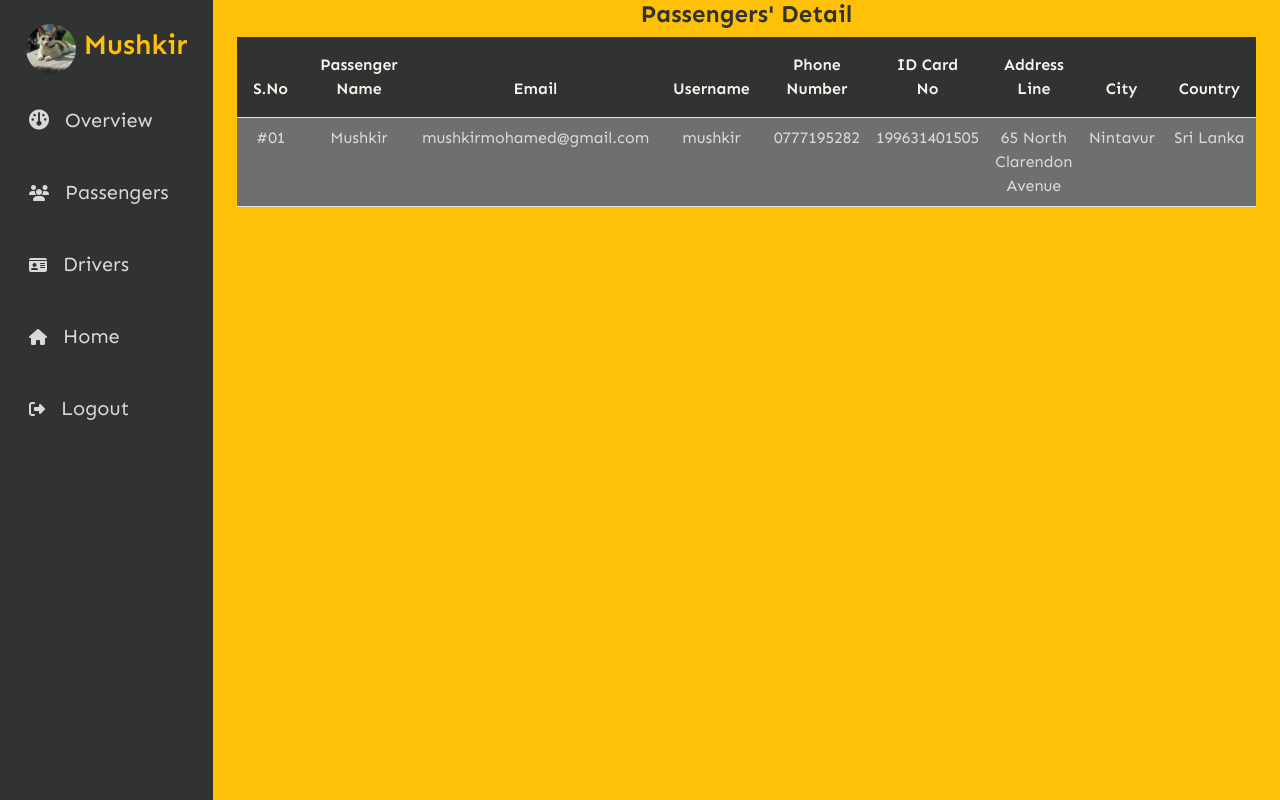
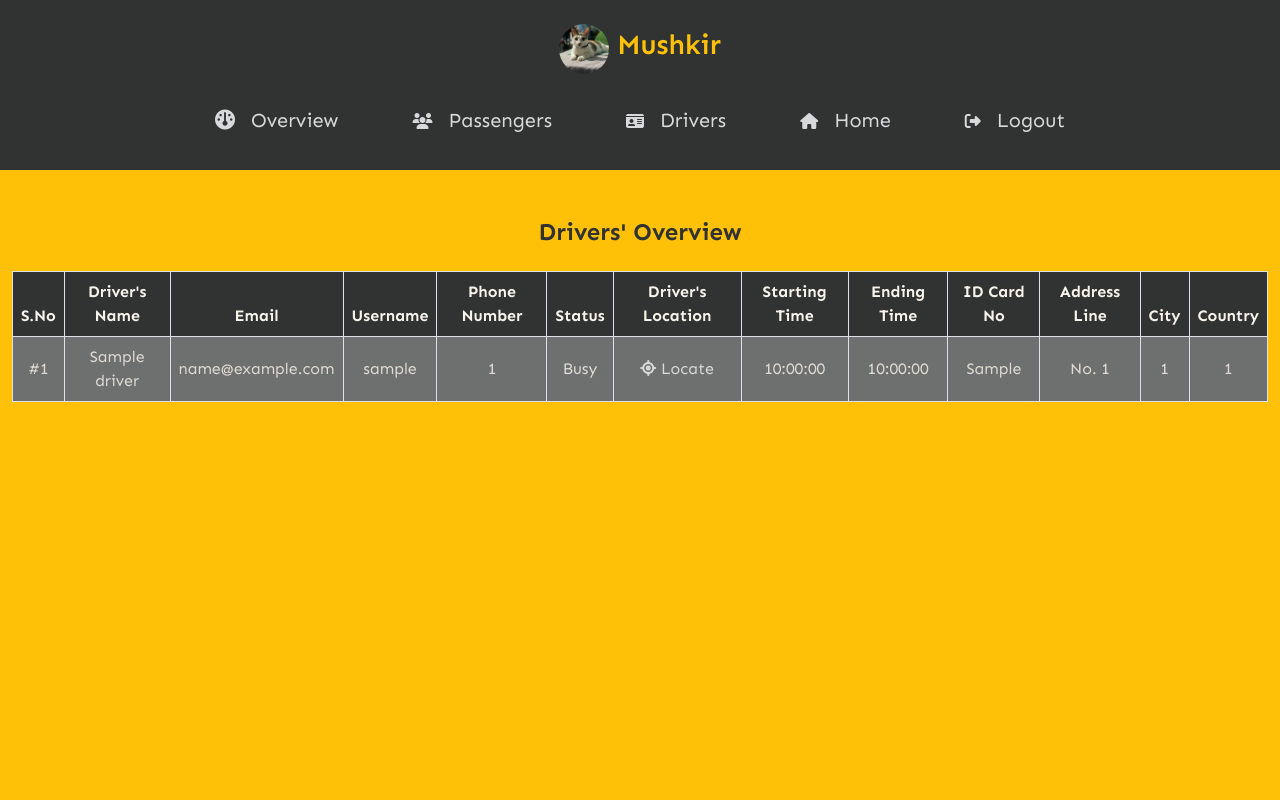
Before and after one commit to KingMaster86/taxi-pi-web, a PHP site: page /admin-panel/admin-panel.php?drivers in a window 1280 px wide. Run offline with PHP 8.4, Linux system fonts and the light colour scheme; tables that the repository leaves empty hold one stand-in row (values such as "Sample post"); some libraries are stand-ins or nearby versions.

Commit message:
feat: implemented total pasengers & drivers view by admin in admin panel

```diff
--- a/admin-panel/admin-panel.php
+++ b/admin-panel/admin-panel.php
@@ -37,7 +37,7 @@ include('../includes/connect.php');
     <div>
         <div class="row">
             <!-- Side Bar -->
-            <div class="col-md-2 background-black-color vh-100 px-3 py-4">
+            <div class="col-md-12 container background-black-color px-3 py-4">
                 <!-- Admin Profile Pic -->
                 <div class="d-md-flex justify-content-center align-items-center gap-2">
                     <div>
@@ -48,6 +48,8 @@ include('../includes/connect.php');
                     </div>
                 </div>
 
+                <!-- Admin Dashboard Menu -->
+                <div class="d-flex justify-content-center align-items-center gap-5 ">
                     <!-- Overview -->
                     <a href="admin-panel.php?dashboard" class="d-md-flex align-items-center font-grey-color gap-3 btn mt-4">
                         <!-- Icon -->
@@ -102,9 +104,13 @@ include('../includes/connect.php');
                         <p class="fs-5 mb-1">Logout</p>
                     </a>
                 </div>
+            </div>
+
+
+        </div>
 
         <!-- Dashboard Contents -->
-            <div class="col-md-10 bg-warning ">
+        <div class="col-md-12 bg-warning ">
             <!-- PHP Code Dynamcially Changing Layouts -->
             <?php
             if (isset($_GET['dashboard'])) {
@@ -120,7 +126,6 @@ include('../includes/connect.php');
             ?>
         </div>
     </div>
-    </div>
 
     <!-- Boostrap JS Files -->
     <script src="https://cdn.jsdelivr.net/npm/@popperjs/core@2.9.2/dist/umd/popper.min.js"></script>
--- a/admin-panel/drivers.php
+++ b/admin-panel/drivers.php
@@ -33,65 +33,124 @@ include('../includes/connect.php');
     <link rel="stylesheet" href="../assets/css/style2.css">
 </head>
 
-<body class="overflow-x-hidden bg-warning container-fluid">
-    <div class="container">
-        <h4 class="text-center container fw-bold font-black">
-            Passengers' Detail
+<body class="bg-warning container-fluid">
+    <h4 class="text-center container fw-bold font-black mt-5 pb-2">
+        Drivers' Overview
     </h4>
-        <!-- <div class="container"> -->
-        <table class="table">
+    <div class="table-responsive mt-3">
+        <table class="table align-middle table-bordered">
             <thead class="text-center fw-semibold">
                 <tr>
-                    <td class="background-black-color font-white p-3">S.No</td>
-                    <td class="background-black-color font-white p-3">
-                        Passenger Name
-                    </td>
-                    <td class="background-black-color font-white p-3">Email</td>
-                    <td class="background-black-color font-white p-3">Username</td>
-                    <td class="background-black-color font-white p-3">Phone Number</td>
-                    <td class="background-black-color font-white p-3">ID Card No</td>
-                    <td class="background-black-color font-white p-3">Address Line</td>
-                    <td class="background-black-color font-white p-3">City</td>
-                    <td class="background-black-color font-white p-3">Country</td>
+                    <th class="background-black-color font-white">S.No</th>
+                    <th class="background-black-color font-white">
+                        Driver's Name
+                    </th>
+                    <th class="background-black-color font-white">Email</th>
+                    <th class="background-black-color font-white">Username</th>
+                    <th class="background-black-color font-white">Phone Number</th>
+                    <th class="background-black-color font-white">Status</th>
+                    <th class="background-black-color font-white">Driver's Location</th>
+                    <th class="background-black-color font-white">Starting Time</th>
+                    <th class="background-black-color font-white">Ending Time</th>
+                    <th class="background-black-color font-white">ID Card No</th>
+                    <th class="background-black-color font-white">Address Line</th>
+                    <th class="background-black-color font-white">City</th>
+                    <th class="background-black-color font-white">Country</th>
                 </tr>
             </thead>
             <tbody>
+                <?php
+                $serialNumber = 1;
+                $statusReadableFormat;
+                $fetchDriverDetails = mysqli_query($con, "SELECT * FROM `table_driver`");
+
+                while ($arrayOfDriverDetails = mysqli_fetch_assoc($fetchDriverDetails)) {
+                    $driverName = $arrayOfDriverDetails['driver_name'];
+                    $driverEmail = $arrayOfDriverDetails['driver_email'];
+                    $driverPhoneNo = $arrayOfDriverDetails['driver_phone_no'];
+                    $driverIdCardNo = $arrayOfDriverDetails['driver_id_card_no'];
+                    $driverUsername = $arrayOfDriverDetails['driver_username'];
+                    $availabilityStatus = $arrayOfDriverDetails['availability_status'];
+                    $locationLatitude = $arrayOfDriverDetails['location_latitude'];
+                    $locationLongitude = $arrayOfDriverDetails['location_longitude'];
+                    $startTime = $arrayOfDriverDetails['start_time'];
+                    $endTime = $arrayOfDriverDetails['end_time'];
+                    $driverAddressLine = $arrayOfDriverDetails['driver_address_line'];
+                    $driverCity = $arrayOfDriverDetails['driver_city'];
+                    $driverCountry = $arrayOfDriverDetails['driver_country'];
+
+
+                    $driverLocation = $locationLatitude . "," . $locationLongitude; // *Merging Latitude & Longitude values into $driverLocation Variable.
+
+                    if ($availabilityStatus == "available") {
+                        $statusReadableFormat = "Available";
+                    } else {
+                        $statusReadableFormat = "Busy";
+                    }
+                    // echo var_dump($driverLocation);
+
+
+                ?>
                     <tr class="text-center">
                         <td class="background-black-color-secondary font-white-secondary">
-                        #01
+                            #<?php echo $serialNumber; ?>
                         </td>
                         <td class="background-black-color-secondary font-white-secondary">
-                        Mushkir
+                            <?php echo $driverName; ?>
                         </td>
                         <td class="background-black-color-secondary font-white-secondary">
-                        mushkirmohamed@gmail.com
+                            <?php echo $driverEmail; ?>
                         </td>
                         <td class="background-black-color-secondary font-white-secondary">
-                        mushkir
+                            <?php echo $driverUsername; ?>
                         </td>
                         <td class="background-black-color-secondary font-white-secondary">
-                        <a href="tel:0777195282" class="text-decoration-none font-white-secondary">0777195282</a>
+                            <a href="tel:<?php echo $driverPhoneNo; ?>" class="text-decoration-none font-white-secondary"><?php echo $driverPhoneNo; ?></a>
                         </td>
                         <td class="background-black-color-secondary font-white-secondary">
-                        199631401505
+                            <?php echo $statusReadableFormat; ?>
                         </td>
                         <td class="background-black-color-secondary font-white-secondary">
-                        65 North Clarendon Avenue
+                            <button class="btn font-grey-color" onclick="showLocationOnMap('<?php echo $driverLocation; ?>')"><i class="fa-solid fa-location-crosshairs"></i> Locate</button>
                         </td>
                         <td class="background-black-color-secondary font-white-secondary">
-                        Nintavur
+                            <?php echo $startTime; ?>
                         </td>
                         <td class="background-black-color-secondary font-white-secondary">
-                        Sri Lanka
+                            <?php echo $endTime; ?>
+                        </td>
+                        <td class="background-black-color-secondary font-white-secondary">
+                            <?php echo $driverIdCardNo; ?>
+                        </td>
+                        <td class="background-black-color-secondary font-white-secondary">
+                            No. <?php echo $driverAddressLine; ?>
+                        </td>
+                        <td class="background-black-color-secondary font-white-secondary">
+                            <?php echo $driverCity; ?>
+                        </td>
+                        <td class="background-black-color-secondary font-white-secondary">
+                            <?php echo $driverCountry; ?>
                         </td>
                     </tr>
+                <?php
+                    $serialNumber++;
+                }
+
+                ?>
             </tbody>
         </table>
-        <!-- </div> -->
     </div>
     <!-- Boostrap JS Files -->
     <script src="https://cdn.jsdelivr.net/npm/@popperjs/core@2.9.2/dist/umd/popper.min.js"></script>
     <script src="https://cdn.jsdelivr.net/npm/bootstrap@5.0.1/dist/js/bootstrap.min.js" integrity="sha384-Atwg2Pkwv9vp0ygtn1JAojH0nYbwNJLPhwyoVbhoPwBhjQPR5VtM2+xf0Uwh9KtT" crossorigin="anonymous"></script>
+
+    <!-- JavaScript function to open Google Maps -->
+    <script>
+        function showLocationOnMap(location) {
+            // Open Google Maps with the specified location
+            window.open('https://www.google.com/maps?q=' + location, '_blank');
+        }
+    </script>
 </body>
 
 </html>
```
Also changed, not shown: sign-up/driver.php (+8 -3 lines). Lines whose indentation alone changed are shown as unchanged.
